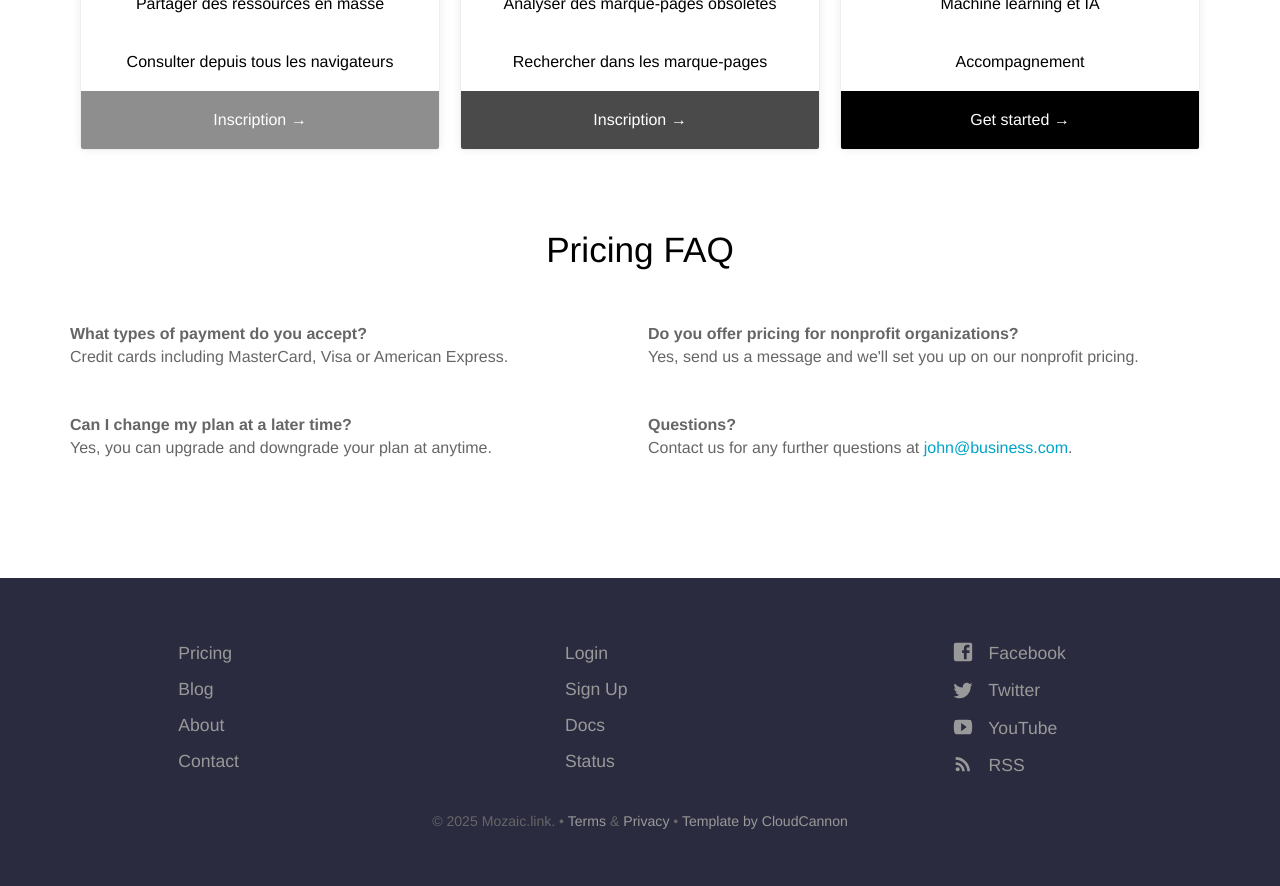
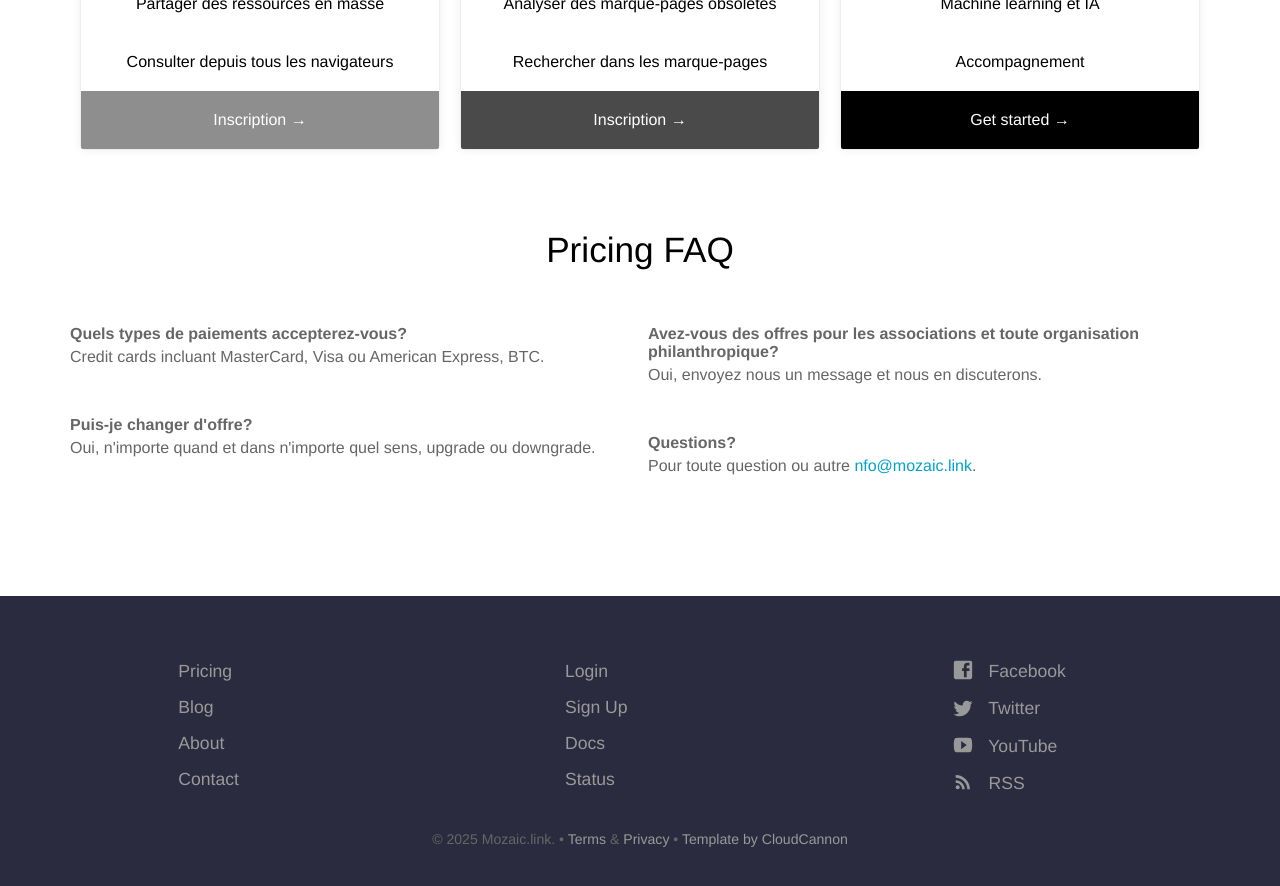
Before and after one commit to IamHenri/site-mozaic, a Jekyll site: the page built from pricing.html, in a window 1280 px wide and 900 px high, scrolled down 669 px. Shown: the top 886 px of the window. Built offline with Jekyll 4.4.1, drawn with Linux system fonts in a browser that asks for light colours.

Commit message:
Update l pricing.html

```diff
--- a/pricing.html
+++ b/pricing.html
@@ -58,14 +58,14 @@ pricing_table:
       link: https://mozaic.link/contact
       text: Get started
 faq:
-  - question: What types of payment do you accept?
-    answer: Credit cards including MasterCard, Visa or American Express.
-  - question: Can I change my plan at a later time?
-    answer: Yes, you can upgrade and downgrade your plan at anytime.
-  - question: Do you offer pricing for nonprofit organizations?
-    answer: Yes, send us a message and we'll set you up on our nonprofit pricing.
+  - question: Quels types de paiements accepterez-vous?
+    answer: Credit cards incluant MasterCard, Visa ou American Express, BTC.
+  - question: Puis-je changer d'offre?
+    answer: Oui, n'importe quand et dans n'importe quel sens, upgrade ou downgrade.
+  - question: Avez-vous des offres pour les associations et toute organisation philanthropique?
+    answer: Oui, envoyez nous un message et nous en discuterons.
   - question: Questions?
-    answer: Contact us for any further questions at <a href="#">john@business.com</a>.
+    answer: Pour toute question ou autre <a href="#">nfo@mozaic.link</a>.
 ---
 <div class="plans">
 	{% for plan in page.pricing_table %}
```
